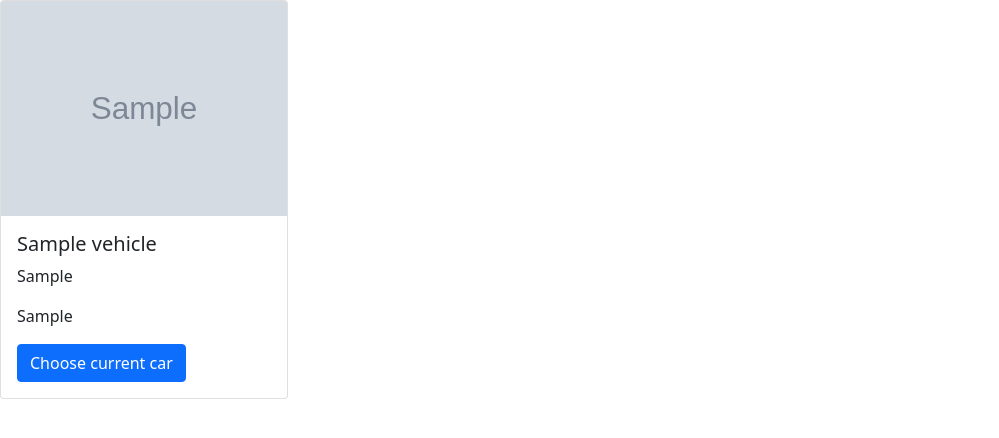
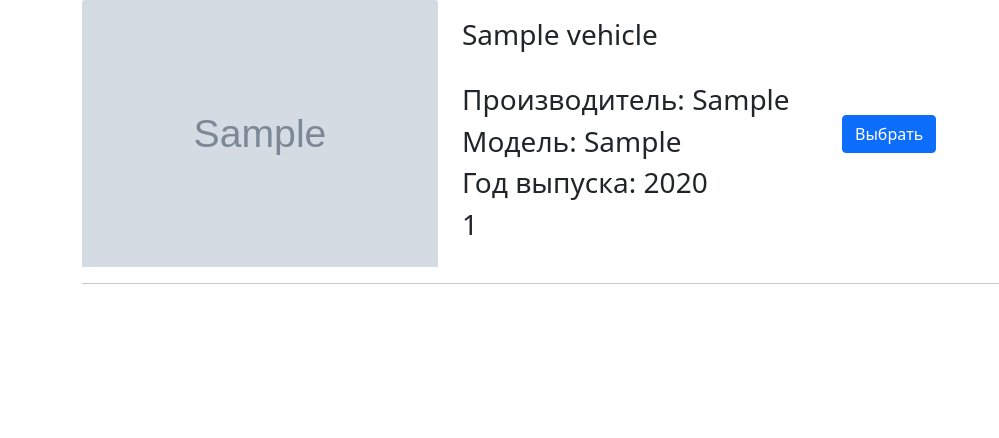
Before and after one commit to Alexmerck/flexcar, a Flask app: page /usercars in a window 1280 px wide. Shown: the part 56-494 px from the top of the page, without its empty margins (0-999 px from the left). Run offline with Flask 2, Linux system fonts and the light colour scheme; a user stored in the database is signed in; tables that the repository leaves empty hold one stand-in row (values such as "Sample post"); grey boxes marked "Sample" are stand-in pictures; parts of the project's set-up code (start-up, migrations or seed data) failed here and were passed over.

Commit message:
add current car template

```diff
--- a/webapp/routes.py
+++ b/webapp/routes.py
@@ -10,7 +10,7 @@ from config import Config
 from webapp.models import User
 from webapp.forms import CarinputForm
 from webapp import db
-from webapp.models import Vehicle, ImageSet
+from webapp.models import Vehicle, ImageSet, Event
 from webapp.forms import ManufacturerForm, Car_base, VehicleForm
 
 import imghdr, secrets
@@ -121,3 +121,12 @@ def process_сarinput():
 @app.route('/uploads/<filename>')
 def upload(filename):
     return send_from_directory(Config.UPLOAD_PATH, filename)
+
+
+@app.route('/current_car/<car_id>')
+def current_car(car_id):
+    cid = car_id
+    title = 'Карточка автомобиля'
+    car =  Vehicle.query.filter_by(id=cid).first()
+    events = Event.query.filter_by(vehicle_id=cid).all()
+    return render_template('current_car.html', title=title, car=car, events=events)
--- a/webapp/templates/usercars.html
+++ b/webapp/templates/usercars.html
@@ -1,15 +1,23 @@
 {% extends 'base.html' %}
 {% block main %}
-
+<div class="container">
 {% for car in carlist %}
-<div class="card" style="width: 18rem;">
-    <img src="{{ url_for('upload', filename=car.vehicle_avatar) }}" class="card-img-top" alt="Avatar">
-    <div class="card-body">
-        <h5 class="card-title">{{ car.title }}</h5>
-        <p class="card-text">{{car.manufacturer}}</p>
-        <p class="card-text">{{car.model}}</p>
-        <a href="#" class="btn btn-primary">Choose current car</a>
+    <div class="row">
+        <div class="col-4 align-self-center">
+            <img src="{{ url_for('upload', filename=car.vehicle_avatar) }}" width="1000"  class="card-img-top" alt="Avatar">
+        </div>
+        <div class="col-4 align-self-center">
+            <h3>{{ car.title }}</h3><br>
+            <h3>Производитель: {{car.manufacturer}}</h3>
+            <h3>Модель: {{car.model}}</h3>
+            <h3>Год выпуска: {{car.production_year}}</h3>
+            <h3> {{car.id}}</h3>
+        </div>
+        <div class="col-4 align-self-center">
+            <a href="{{ url_for('current_car', car_id=car.id) }}" class="btn btn-primary" role="button">Выбрать</a>
+        </div>
     </div>
+    <hr />
+{% endfor %}
 </div>
-{% endfor %}
 {% endblock %}
```
Also changed, not shown: webapp/forms.py (line endings or trailing spaces), 1 other file.
